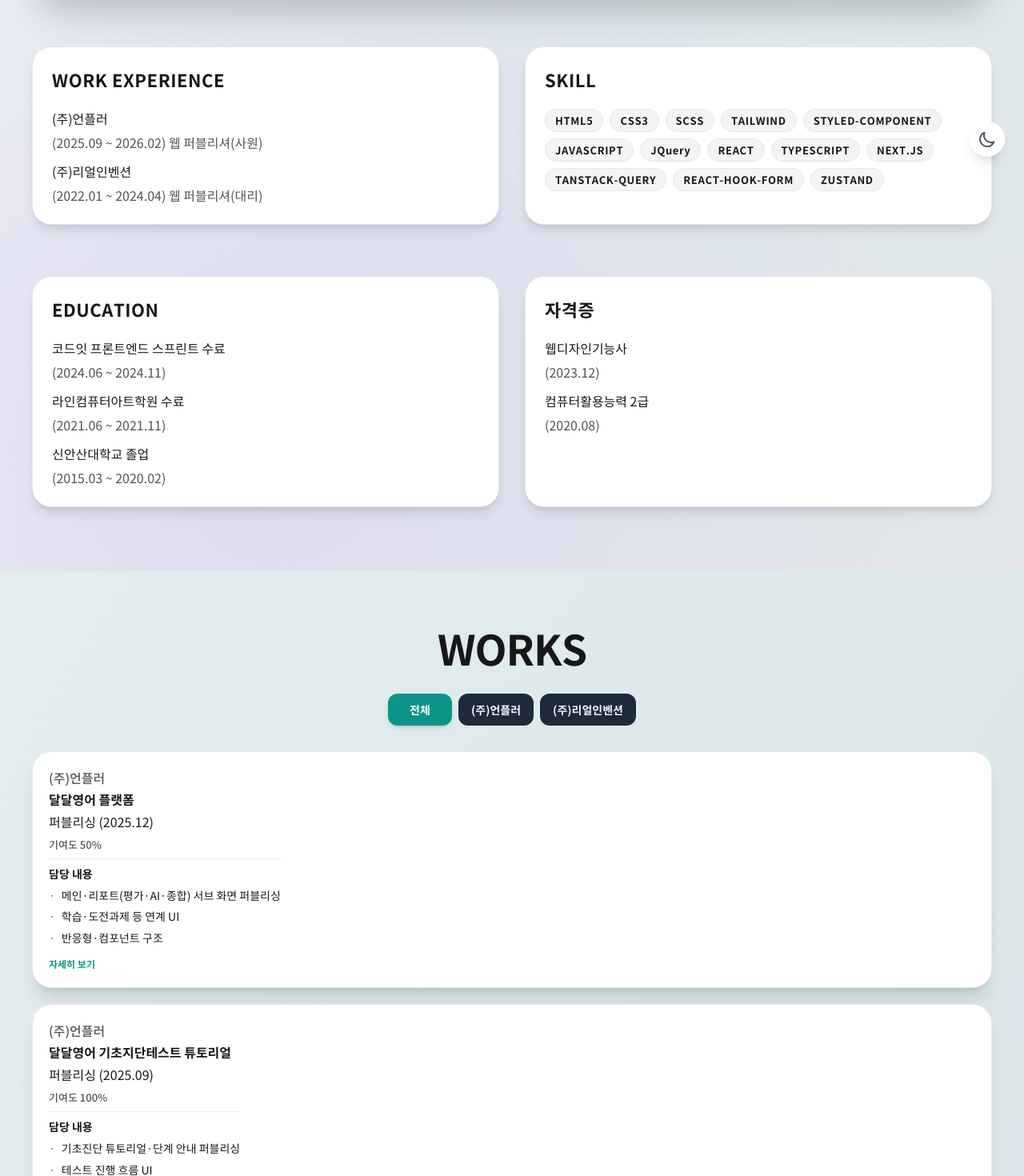
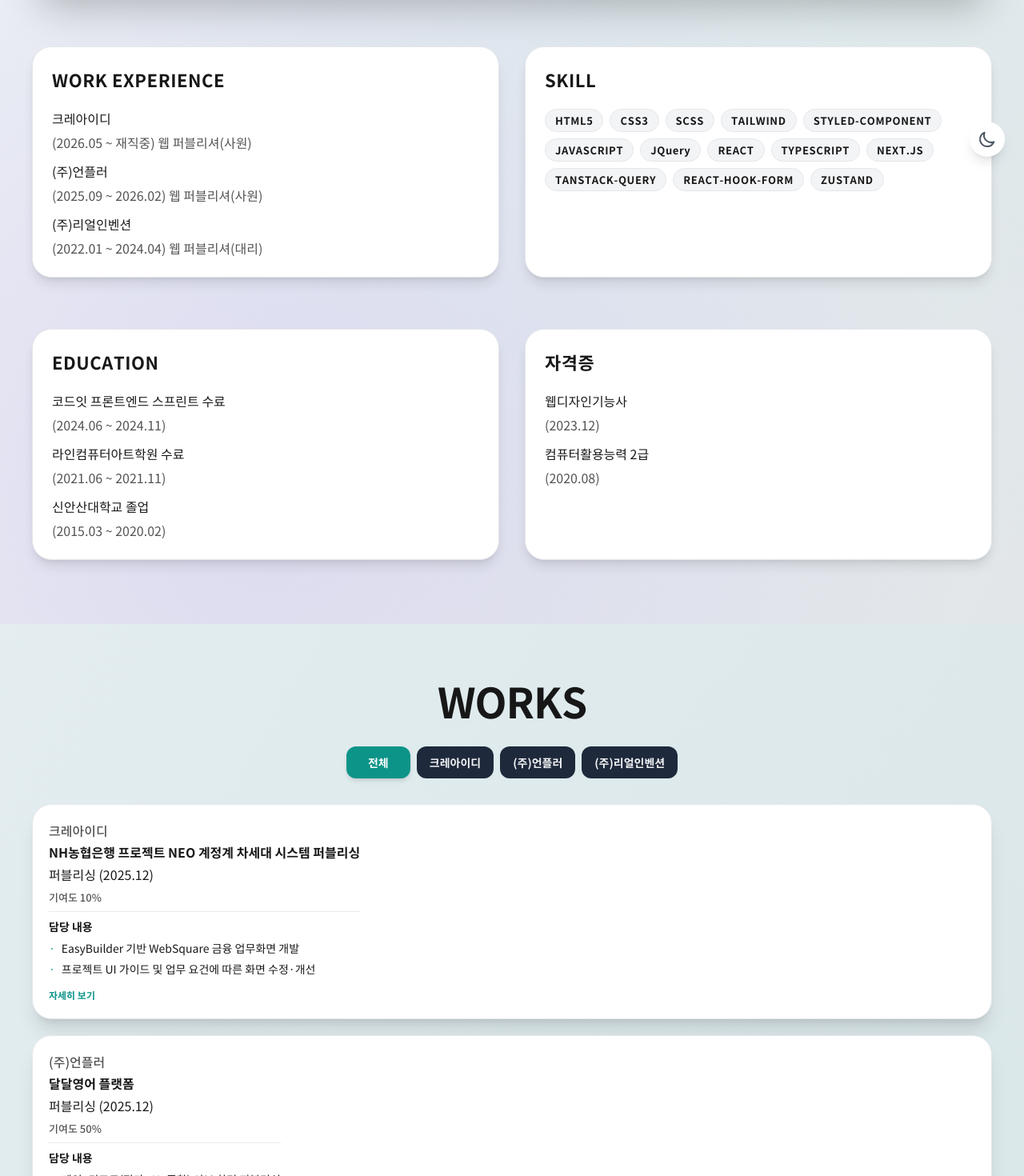
Before and after one commit to dang-96/jh-portfolio, a React (Create React App) app: page / in a window 1280 px wide. Shown: the part 520-1990 px from the top of the page at 80% size. Built offline with nearby package versions, Linux system fonts and the light colour scheme.

Commit message:
경력사항 추가

```diff
--- a/src/components/sections/About.jsx
+++ b/src/components/sections/About.jsx
@@ -105,7 +105,12 @@
               rel="noreferrer"
             >
               이력서 바로가기
-              <svg className="w-4 h-4 shrink-0 transition-transform duration-200 ease-out group-hover:translate-x-1" fill="currentColor" viewBox="0 0 24 24" aria-hidden="true">
+              <svg
+                className="w-4 h-4 shrink-0 transition-transform duration-200 ease-out group-hover:translate-x-1"
+                fill="currentColor"
+                viewBox="0 0 24 24"
+                aria-hidden="true"
+              >
                 <path d="M10 6L8.59 7.41 13.17 12l-4.58 4.59L10 18l6-6-6-6z" />
               </svg>
             </a>
@@ -151,6 +156,12 @@
             WORK EXPERIENCE
           </h3>
           <ul className="[&_li]:mb-3 [&_li:last-child]:mb-0">
+            <li className="text-detail text-[14px] md:text-[16px] flex flex-col gap-1.5">
+              크레아이디
+              <span className="text-subtitle text-[14px] md:text-[16px]">
+                (2026.05 ~ 재직중) 웹 퍼블리셔(사원)
+              </span>
+            </li>
             <li className="text-detail text-[14px] md:text-[16px] flex flex-col gap-1.5">
               (주)언플러
               <span className="text-subtitle text-[14px] md:text-[16px]">
--- a/src/components/sections/Works.jsx
+++ b/src/components/sections/Works.jsx
@@ -146,13 +146,12 @@
     [demos],
   );
   const imageDemos = useMemo(
-    () =>
-      demos?.filter((d) => d.type === "gif" || d.type === "image") ?? [],
+    () => demos?.filter((d) => d.type === "gif" || d.type === "image") ?? [],
     [demos],
   );
 
-  const [demoTab, setDemoTab] = useState(
-    () => (videoDemos.length > 0 ? "video" : "image"),
+  const [demoTab, setDemoTab] = useState(() =>
+    videoDemos.length > 0 ? "video" : "image",
   );
   const listRef = useRef(null);
 
@@ -243,7 +242,10 @@
 
           if (isGroup) {
             return (
-              <li key={baseKey} className={liClass}>
+              <li
+                key={baseKey}
+                className={liClass}
+              >
                 <div className="flex flex-col gap-4 md:gap-5">
                   {cluster.items.map((demo, j) => {
                     const globalIndex =
@@ -289,6 +291,20 @@
 }
 
 const WORK_LIST = [
+  {
+    title: "NH농협은행 프로젝트 NEO 계정계 차세대 시스템 퍼블리싱",
+    subTitle: "크레아이디",
+    desc: "퍼블리싱 (2025.12)",
+    contribution: "10%",
+    tasks: [
+      "EasyBuilder 기반 WebSquare 금융 업무화면 개발",
+      "프로젝트 UI 가이드 및 업무 요건에 따른 화면 수정·개선",
+    ],
+    image: "",
+    imageAlt: "",
+    modalIntro:
+      "기존 금융 업무시스템의 약 2만 개 업무화면을 차세대 WebSquare 환경으로 전환하는 프로젝트입니다. 기존 화면을 분석하여 UI 구조를 재구성하고, 프로젝트 UI 가이드와 업무 요건에 맞춰 금융 업무화면을 퍼블리싱 및 수정·개선했습니다.",
+  },
   {
     title: "달달영어 플랫폼",
     subTitle: "(주)언플러",
@@ -342,7 +358,7 @@
     ],
   },
   {
-    title: "달달영어 기초지단테스트 튜토리얼",
+    title: "달달영어 기초진단테스트 튜토리얼",
     subTitle: "(주)언플러",
     desc: "퍼블리싱 (2025.09)",
     contribution: "100%",
```
